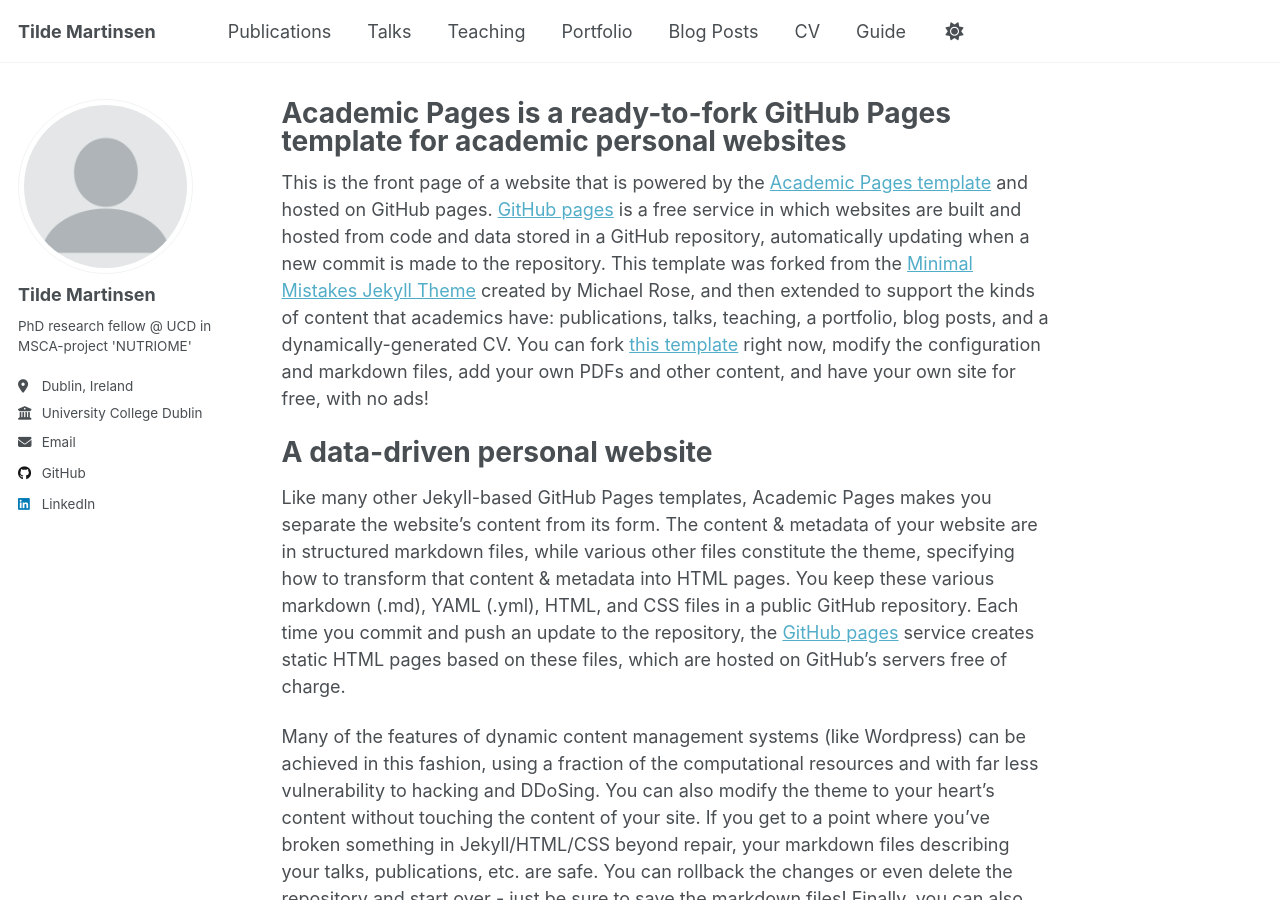
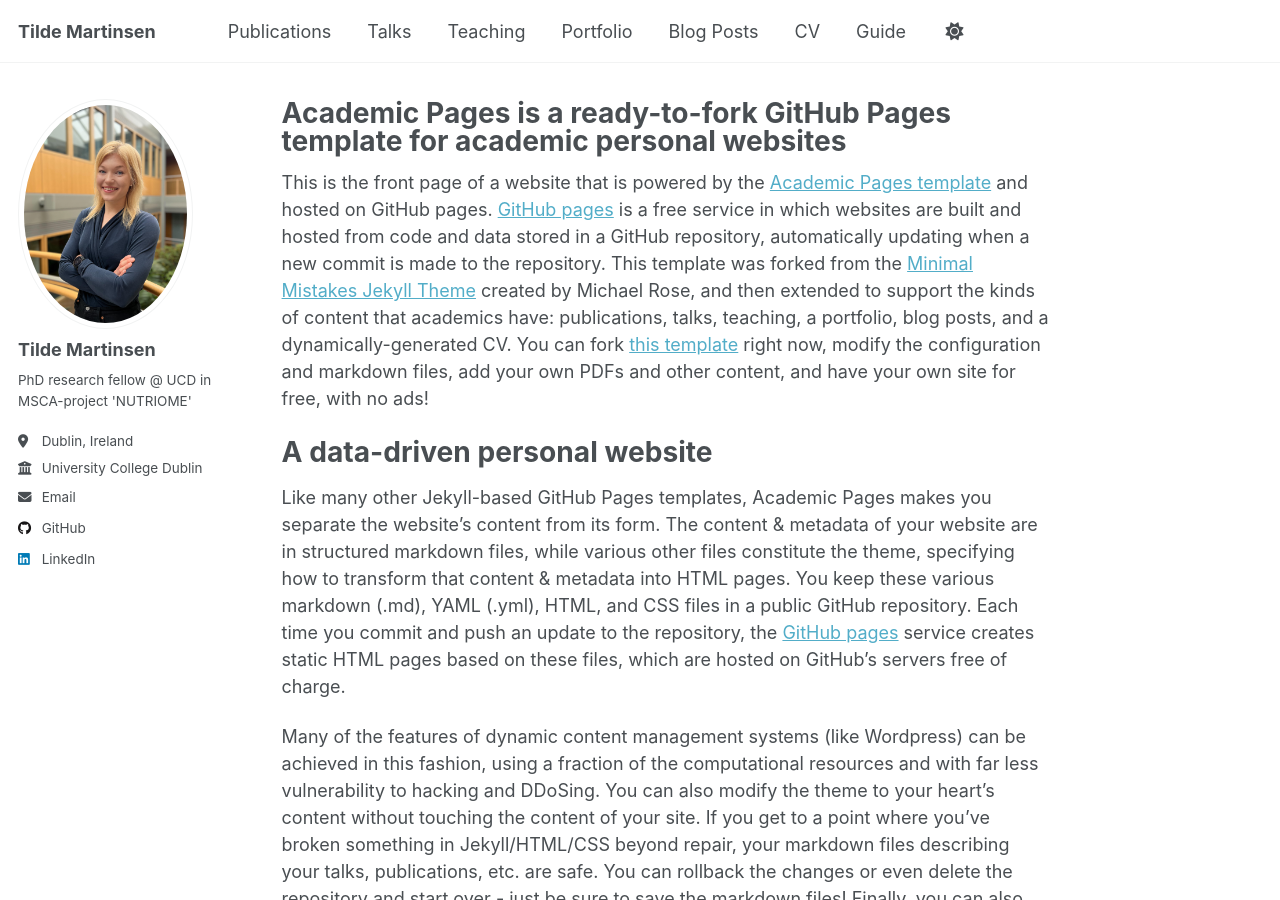
Before and after one commit to tildemartinsen/TildeMartinsen.github.io, a Jekyll site: the page built from _pages/about.md, in a window 1280 px wide and 900 px high. Built offline with Jekyll 4.4.1, drawn with Linux system fonts in a browser that asks for light colours.

Commit message:
Update _config.yml

```diff
--- a/_config.yml
+++ b/_config.yml
@@ -22,7 +22,7 @@ repository               : "academicpages/tildemartinsen.github.io"
 #               Additional customization can be done by editing /_includes/author-profile.html
 author:
   # Biographic information
-  avatar           : "profile.png"
+  avatar           : "in.png"
   name             : "Tilde Martinsen"
   pronouns         : # example: "she/her"
   bio              : "PhD research fellow @ UCD in MSCA-project 'NUTRIOME'"
```
